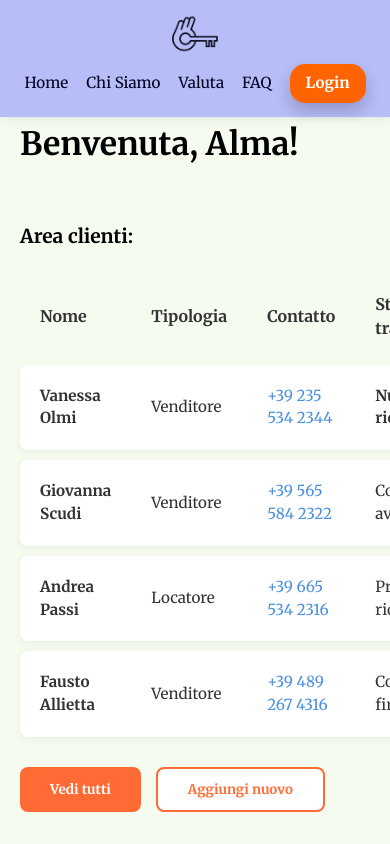
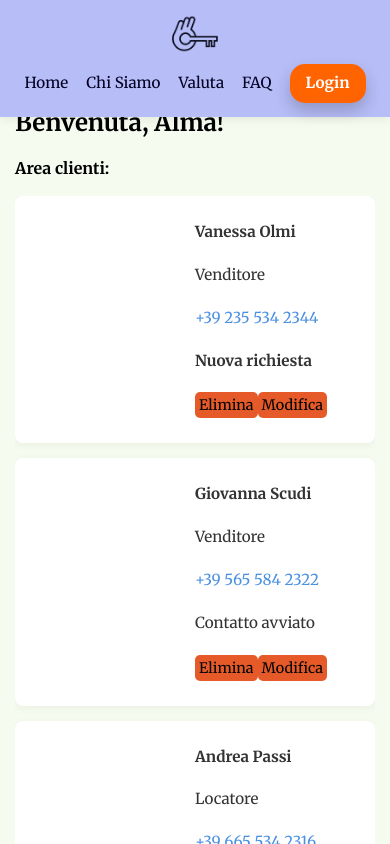
Before and after one commit to Alx370/Rooftop, a React (Vite) app in the folder capibaraweb-main/: page /agente in a window 390 px wide. Shown: the top 844 px of the page. Built offline with nearby package versions, Linux system fonts and the light colour scheme.

Commit message:
Inizializzazione responsive

```diff
--- a/capibaraweb-main/src/pages/Agente/agente.css
+++ b/capibaraweb-main/src/pages/Agente/agente.css
@@ -388,6 +388,10 @@
     .hero-section {
         padding: 40px 40px;
     }
+
+    .appuntamenti-container {
+        grid-template-columns: 1fr;
+    }
 }
 
 @media (max-width: 768px) {
@@ -409,5 +413,131 @@
 
     .hero-section h1 {
         font-size: 2rem;
+        margin-bottom: 30px;
+    }
+
+    .hero-section h2 {
+        font-size: 1rem;
+    }
+
+    .clienti-table {
+        display: block;
+        overflow-x: auto;
+        white-space: nowrap;
+    }
+
+    .clienti-table thead,
+    .clienti-table tbody,
+    .clienti-table tr,
+    .clienti-table td,
+    .clienti-table th {
+        display: block;
+    }
+
+    .clienti-table thead {
+        display: none;
+    }
+
+    .clienti-table tbody tr {
+        margin-bottom: 15px;
+        padding: 15px;
+        position: relative;
+    }
+
+    .clienti-table tbody td {
+        padding: 10px 0;
+        text-align: left;
+        border: none;
+        position: relative;
+        padding-left: 50%;
+    }
+
+    .clienti-table tbody td::before {
+        content: attr(data-label);
+        position: absolute;
+        left: 0;
+        width: 45%;
+        padding-left: 10px;
+        font-weight: 600;
+        text-align: left;
+    }
+
+    .clienti-table tbody tr td:first-child,
+    .clienti-table tbody tr td:last-child {
+        border-radius: 0;
+    }
+
+    .azioni {
+        flex-wrap: wrap;
+        gap: 10px;
+    }
+
+    .bottoni-area {
+        flex-direction: column;
+    }
+
+    .btn-arancione,
+    .btn-bianco {
+        width: 100%;
+    }
+
+    .immobile-azioni {
+        gap: 20px;
+    }
+
+    .date-grid {
+        gap: 5px;
+    }
+
+    .date-grid .day {
+        font-size: 0.8rem;
+    }
+
+    .giorni-settimana span {
+        font-size: 0.75rem;
     }
 }
+
+@media (max-width: 480px) {
+    .hero-section {
+        padding: 20px 15px;
+    }
+
+    .hero-section h1 {
+        font-size: 1.5rem;
+        margin-bottom: 20px;
+    }
+
+    .immobile-card {
+        padding: 15px;
+    }
+
+    .badge {
+        font-size: 0.75rem;
+        padding: 4px 12px;
+    }
+
+    .date-grid .day {
+        font-size: 0.7rem;
+        padding: 2px;
+    }
+
+    .orario-slot {
+        padding: 10px;
+        font-size: 0.85rem;
+    }
+
+    .btn-icon {
+        font-size: 0.9rem;
+        padding: 4px;
+    }
+
+    .azioni {
+        gap: 15px;
+        justify-content: center;
+    }
+
+    .immobile-azioni {
+        gap: 15px;
+    }
+}
--- a/capibaraweb-main/src/pages/Agente/agente.jsx
+++ b/capibaraweb-main/src/pages/Agente/agente.jsx
@@ -45,7 +45,7 @@ const Agente = () => {
   const [selectedDate, setSelectedDate] = useState(18);
   const [selectedTime, setSelectedTime] = useState(null);
 
-  const orari = ["9:00", "9:30", "10:00", "10:30", "11:00", "11:30", "12:00", "11:00"];
+  const orari = ["9:00", "10:00", "11:00", "12:00", "15:00", "16:00", "17:00", "18:00"];
 
 
 {/* Inizio HTML */}
```
